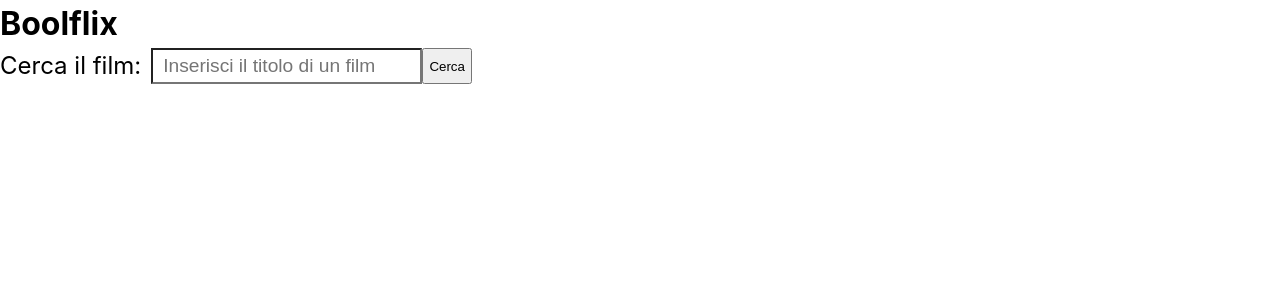
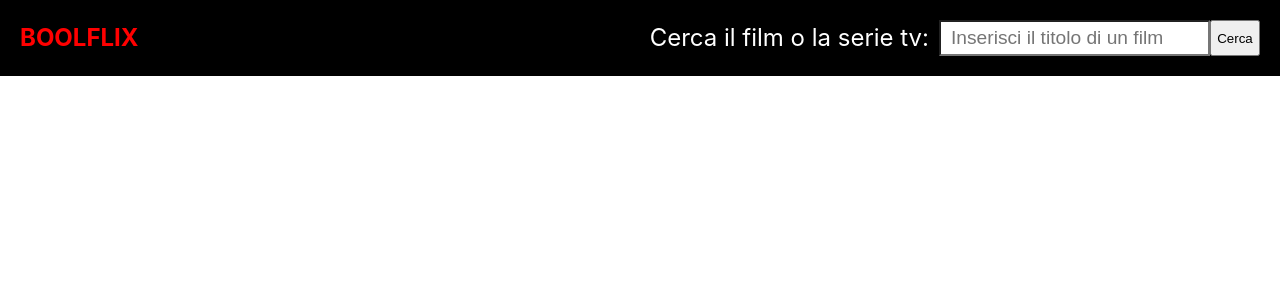
Before and after one commit to simoneditaranto/vite-boolflix, a Vue app: page / in a window 1280 px wide. Shown: the top 300 px of the page. Built offline with nearby package versions, Linux system fonts and the light colour scheme.

Commit message:
milestone 4: navbar creata

```diff
--- a/src/App.vue
+++ b/src/App.vue
@@ -1,18 +1,16 @@
 <script>
-import axios from 'axios';
-
 import { store } from './store.js'
 
-import SearchItem from './components/SearchItem.vue';
+import AppNav from './components/AppNav.vue';
 import MovieItem from './components/MovieItem.vue';
 import SeriesItem from './components/SeriesItem.vue';
 
 export default {
 
   components: {
-    SearchItem,
     MovieItem,
     SeriesItem,
+    AppNav,
   },
 
   data() {
@@ -23,28 +21,6 @@ export default {
     }
   },
 
-  methods: {
-
-    searchMoviesByTitle() {
-      if(this.store.userTitleMovie.trim() != '') {
-        axios.get(`https://api.themoviedb.org/3/search/movie?api_key=145d04767bf0a6995a595c480bbd094f&query=${this.store.userTitleMovie}`)
-        .then(res => {
-          this.store.movies = res.data.results;
-        })
-
-
-        axios.get(`https://api.themoviedb.org/3/search/tv?api_key=145d04767bf0a6995a595c480bbd094f&query=${this.store.userTitleMovie}`)
-        .then(res => {
-          this.store.series = res.data.results;
-        })
-
-      } else {
-        this.store.movies = [];
-        this.store.series = [];
-      }
-    }
-
-  },
 
 }
 
@@ -52,9 +28,7 @@ export default {
 
 <template>
 
- <h1>Boolflix</h1>
-
- <SearchItem @search="searchMoviesByTitle()"></SearchItem>
+ <AppNav></AppNav>
 
  <div class="movies-list">
    <MovieItem
--- /dev/null
+++ b/src/components/AppNav.vue
@@ -0,0 +1,78 @@
+<script>
+import axios from 'axios';
+
+import { store } from '../store.js'
+
+import SearchItem from './SearchItem.vue';
+
+export default {
+    name: 'AppNav',
+
+    components: {
+        SearchItem,
+    },
+
+    data() {
+        return {
+
+            store,
+
+        }
+    },
+
+    methods: {
+
+        searchMoviesByTitle() {
+
+        if(this.store.userTitleMovie.trim() != '') {
+            axios.get(`https://api.themoviedb.org/3/search/movie?api_key=145d04767bf0a6995a595c480bbd094f&query=${this.store.userTitleMovie}`)
+            .then(res => {
+            this.store.movies = res.data.results;
+            })
+
+
+            axios.get(`https://api.themoviedb.org/3/search/tv?api_key=145d04767bf0a6995a595c480bbd094f&query=${this.store.userTitleMovie}`)
+            .then(res => {
+            this.store.series = res.data.results;
+            })
+
+        } else {
+            this.store.movies = [];
+            this.store.series = [];
+        }
+        }
+
+    },
+}
+
+</script>
+
+<template>
+
+    <nav>
+        <h1>Boolflix</h1>
+
+        <SearchItem @search="searchMoviesByTitle()"></SearchItem>
+    </nav>
+
+</template>
+
+<style lang="scss">
+
+nav{
+    display: flex;
+    justify-content: space-between;
+    align-items: center;
+
+    padding: 20px;
+
+    background-color: black;
+
+    h1{
+        text-transform: uppercase;
+
+        color: red;
+    }
+}
+
+</style>
--- a/src/components/MovieItem.vue
+++ b/src/components/MovieItem.vue
@@ -25,10 +25,6 @@ export default {
 
             return urlFlag;
         },
-
-        // stelle(voto) {
-
-        // },
 
     }
 }
--- a/src/components/SearchItem.vue
+++ b/src/components/SearchItem.vue
@@ -17,7 +17,7 @@ export default {
 <template>
 
     <div id="search-item">
-        <label for="">Cerca il film:</label>
+        <label for="">Cerca il film o la serie tv:</label>
         <input
             type="text"
             placeholder="Inserisci il titolo di un film" v-model="this.store.userTitleMovie"
@@ -35,10 +35,9 @@ export default {
 #search-item {
     display: flex;
 
-    margin-bottom: 20px;
-    /* test */
+    font-size: 1.5em;
 
-    font-size: 1.5em;
+    color: white;
     label{
         margin-right: 10px;
     }
--- a/src/store.js
+++ b/src/store.js
@@ -14,7 +14,6 @@ export const store = reactive({
 
 
     showRatedStars(rated) {
-        console.log(Math.floor((rated * 5) / 10));
         return rated = Math.floor((rated * 5) / 10);
     },
 
```
